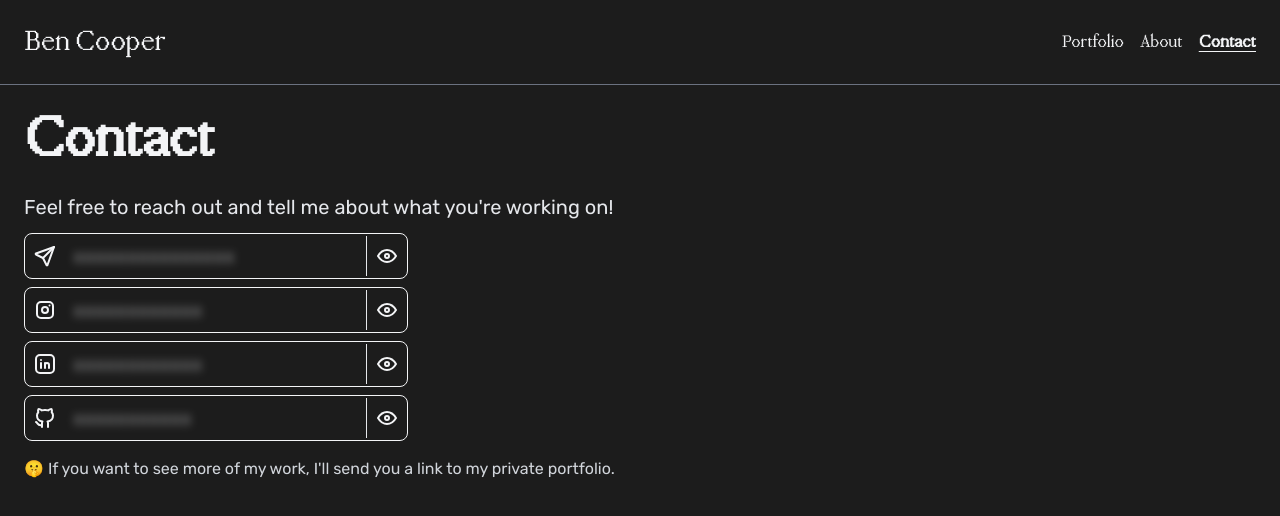
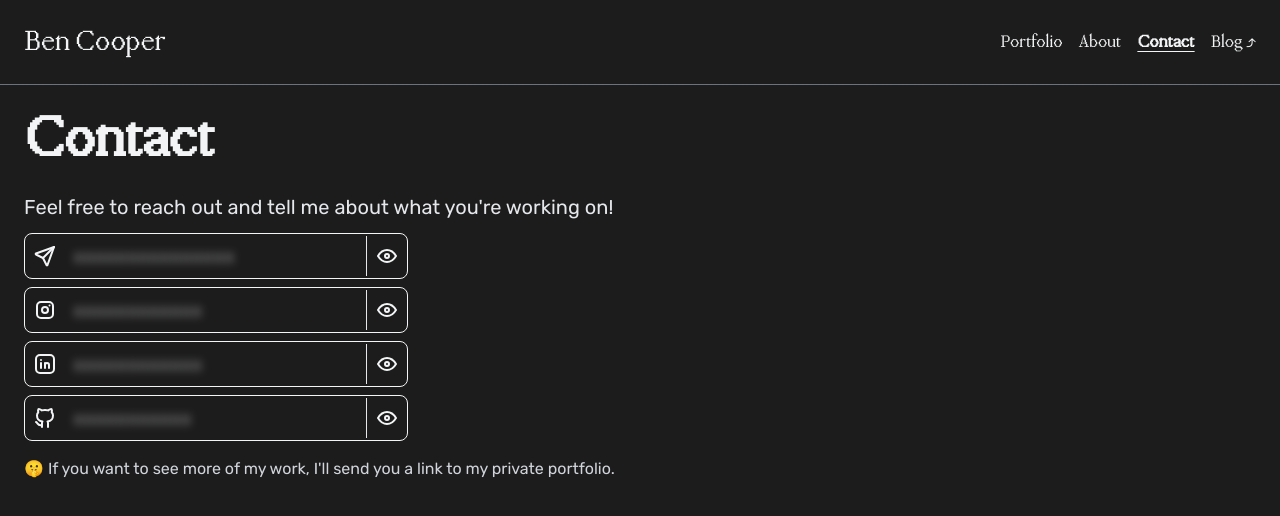
Before and after one commit to ben-coo-per/personal-website, a SvelteKit app: page /contact in a window 1280 px wide. Shown: the top 516 px of the page. Built offline with nearby package versions, Linux system fonts and the light colour scheme.

Commit message:
added link to blog

```diff
--- a/src/components/Header.svelte
+++ b/src/components/Header.svelte
@@ -47,6 +47,9 @@
 			>
 				Contact
 			</a>
+			<a href="https://blog.bencooper.xyz/" target="_blank" class="sm:hover:text-yellow-200">
+				Blog ⤴
+			</a>
 		</div>
 	</header>
 {/if}
```
